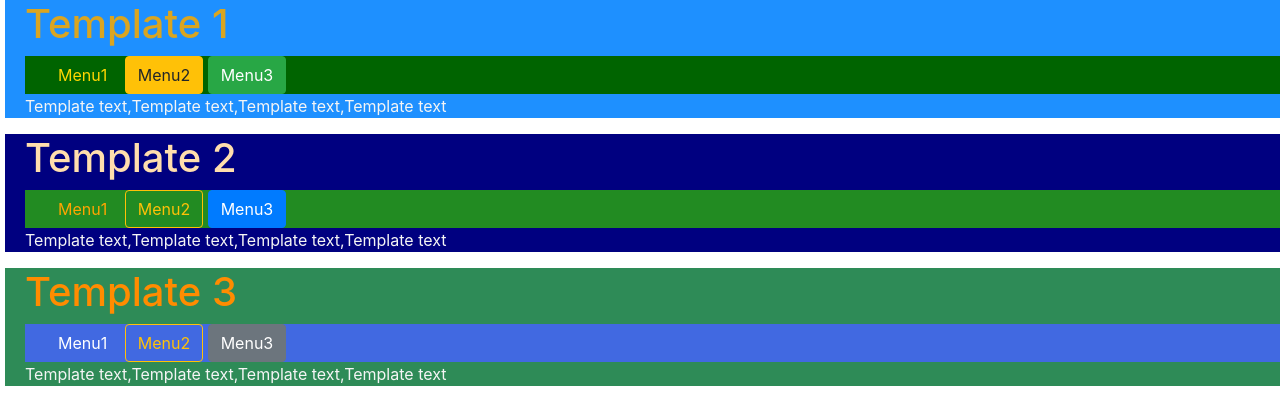
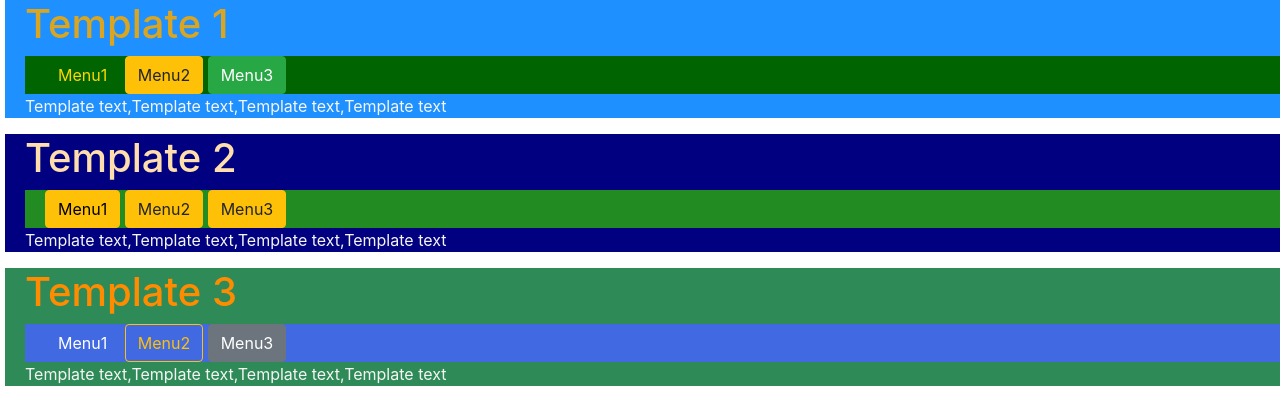
Before and after one commit to petra-rabai/thewebproject, a plain HTML site: page index.html in a window 1280 px wide. Shown: the top 401 px of the page. Drawn offline with nearby package versions, Linux system fonts and the light colour scheme.

Commit message:
change colors

```diff
--- a/index.html
+++ b/index.html
@@ -26,9 +26,9 @@
     <div id="template2">
       <h1 id="title2">Template 2</h1>
       <nav id="nav2">
-        <a id="nav2menu1" class="btn" href="#">Menu1</a>
-        <a class="btn btn-outline-warning" href="#">Menu2</a>
-        <a class="btn btn-primary" href="#">Menu3</a>
+        <a id="nav2menu1" class="btn btn-warning" href="#">Menu1</a>
+        <a class="btn btn-warning" href="#">Menu2</a>
+        <a class="btn btn-warning" href="#">Menu3</a>
       </nav>
       <p id="template2p1">
         Template text,Template text,Template text,Template text
--- a/styles/style.css
+++ b/styles/style.css
@@ -42,7 +42,7 @@ body{
 }
 
 #nav2menu1 {
-    color: orange;
+    color: black;
     margin-left: 20px;
 }
 
```
